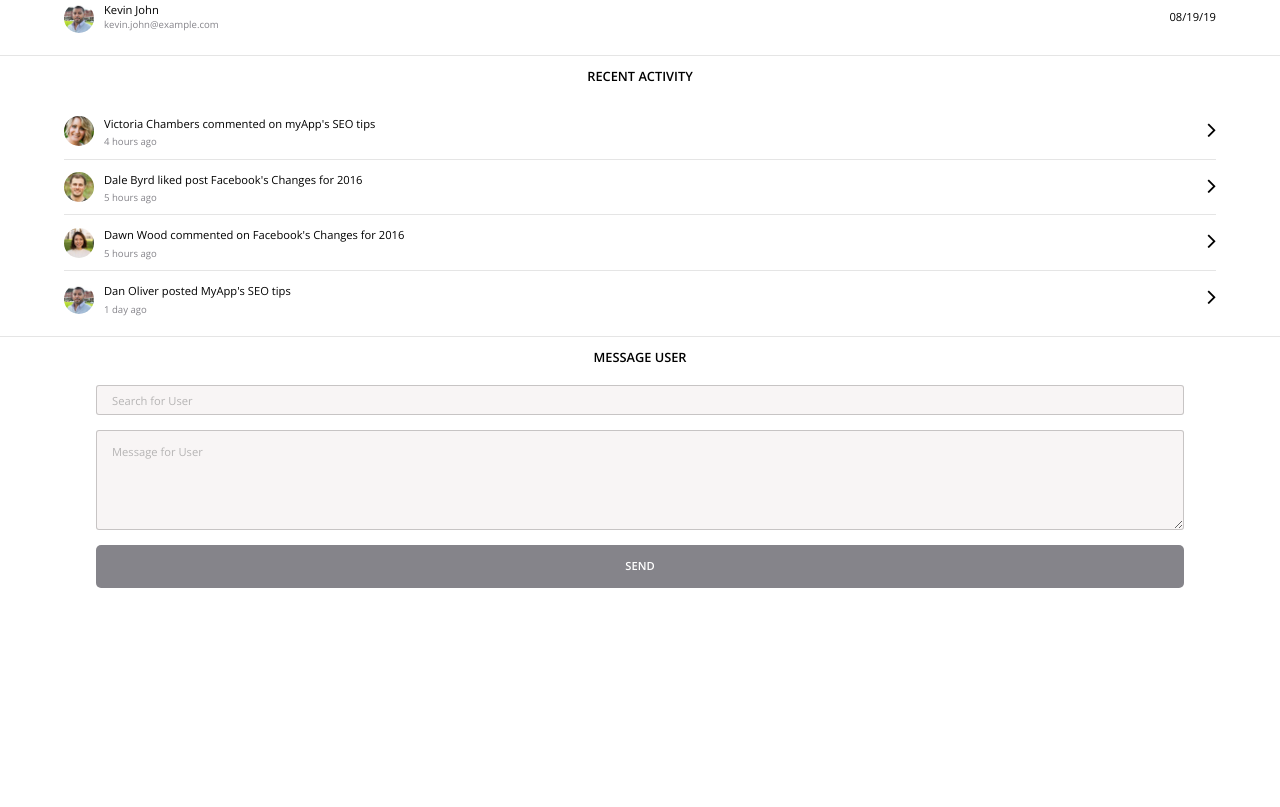
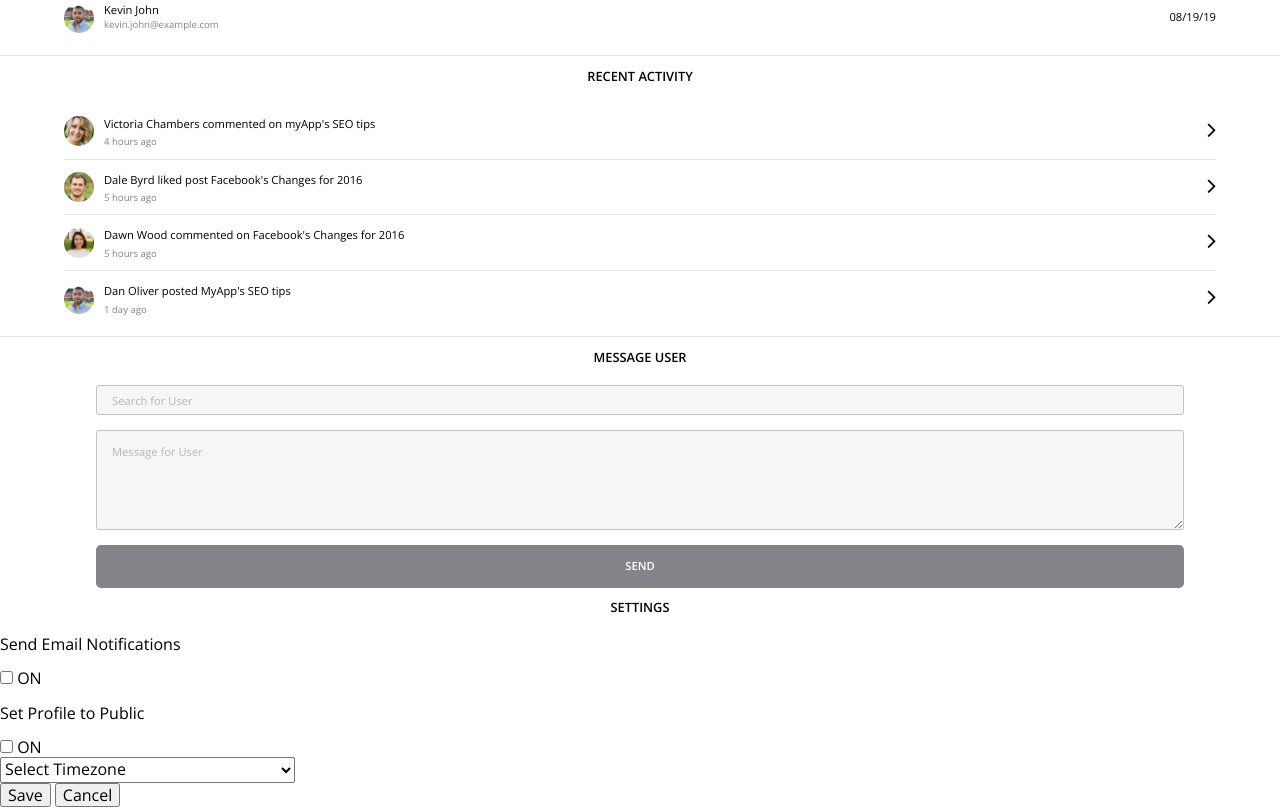
Before and after one commit to hindsjay/WebApp-Dashboard, a plain HTML site: page index.html in a window 1280 px wide. Shown: the part 3138-3945 px from the top of the page. Before the commit the page ends 3726 px from the top, so only its background shows below. Drawn offline with nearby package versions, Linux system fonts and the light colour scheme.

Commit message:
add markup for settings section

```diff
--- a/index.html
+++ b/index.html
@@ -82,7 +82,7 @@
         <div class="social-container">
           <div class="stats-container">
             <div class="social-image">
-              <svg version="1.1" id="Layer_1" viewBox="-20 -22 70 70" xmlns="http://www.w3.org/2000/svg">
+              <svg version="1.1" viewBox="-20 -22 70 70" xmlns="http://www.w3.org/2000/svg">
                 <path class="twitter-icon" fill="red" d="M32,3.1c-1.2,0.5-2.4,0.9-3.8,1c1.4-0.8,2.4-2.1,2.9-3.6c-1.3,0.8-2.7,1.3-4.2,1.6C25.8,0.8,24,0,22.2,0
                 c-3.6,0-6.6,2.9-6.6,6.6c0,0.5,0.1,1,0.2,1.5C10.3,7.8,5.5,5.2,2.2,1.2c-0.6,1-0.9,2.1-0.9,3.3c0,2.3,1.2,4.3,2.9,5.5
                 c-1.1,0-2.1-0.3-3-0.8c0,0,0,0.1,0,0.1c0,3.2,2.3,5.8,5.3,6.4c-0.6,0.1-1.1,0.2-1.7,0.2c-0.4,0-0.8,0-1.2-0.1
@@ -97,7 +97,7 @@
           </div>
           <div class="stats-container">
             <div class="social-image">
-              <svg id="Layer_1" viewBox="-20 -18 100 100" xmlns="http://www.w3.org/2000/svg">
+              <svg viewBox="-20 -18 100 100" xmlns="http://www.w3.org/2000/svg">
                 <path class="facebook-icon" fill="green" d="M40.43,21.739h-7.645v-5.014c0-1.883,1.248-2.322,2.127-2.322c0.877,0,5.395,0,5.395,0V6.125l-7.43-0.029  c-8.248,0-10.125,6.174-10.125,10.125v5.518h-4.77v8.53h4.77c0,10.947,0,24.137,0,24.137h10.033c0,0,0-13.32,0-24.137h6.77  L40.43,21.739z"/>
               </svg>
             </div>
@@ -108,7 +108,7 @@
           </div>
           <div class="stats-container">
             <div class="social-image">
-              <svg id="Layer_1" viewBox="-23 -22 75 75" xmlns="http://www.w3.org/2000/svg">
+              <svg viewBox="-23 -22 75 75" xmlns="http://www.w3.org/2000/svg">
                 <path class="google-icon" fill="blue" d="M17.7,25.7c0-0.3,0-0.5-0.1-0.8c-0.1-0.2-0.1-0.5-0.2-0.7c-0.1-0.2-0.2-0.4-0.3-0.7c-0.2-0.2-0.3-0.4-0.4-0.6
                 c-0.1-0.2-0.3-0.3-0.5-0.6c-0.2-0.2-0.4-0.4-0.5-0.5c-0.1-0.1-0.3-0.3-0.6-0.5c-0.3-0.2-0.5-0.4-0.6-0.4s-0.3-0.2-0.6-0.4
                 c-0.3-0.2-0.5-0.4-0.6-0.4c-0.2,0-0.5,0-1,0c-0.7,0-1.4,0-2,0.1c-0.7,0.1-1.4,0.2-2.1,0.5c-0.7,0.2-1.3,0.5-1.9,0.9s-1,0.8-1.3,1.4
@@ -229,6 +229,41 @@
         </form>
       </section>
 
+      <!-- settings section -->
+      <section class="settings">
+        <div class="section-header">
+          <h3>Settings</h3>
+        </div>
+        <div class="toggle-buttons-container">
+          <p class="button-title">Send Email Notifications</p>
+          <input type="checkbox" id="toggle-email" class="checkbox">
+          <label for="toggle-email" class="switch"><span class="on">ON</span></label>
+        </div>
+        <div class="toggle-buttons-container">
+          <p class="button-title">Set Profile to Public</p>
+          <input type="checkbox" id="toggle-profile" class="checkbox">
+          <label for="toggle-profile" class="switch"><span class="on">ON</span></label>
+        </div>
+        <div>
+          <select id="timezone" class="timezone">
+            <option disabled selected>Select Timezone</option>
+            <option value="atlantic">Atlantic Standard Time (AST)</option>
+            <option value="eastern">Eastern Standard Time (EST)</option>
+            <option value="central">Central Standard Time (CST)</option>
+            <option value="mountain">Mountain Standard Time (MST)</option>
+            <option value="pacific">Pacific Standard Time (PST)</option>
+            <option value="alaskan">Alaskan Standard Time (AKST)</option>
+            <option value="hawaii-aleutian">Hawaii-Aleutian Standard Time (HST)</option>
+            <option value="samoa">Samoa Standard Time (UTC-11)</option>
+            <option value="chamorro">Chamorro Standard Time (UTC+10)</option>
+          </select>
+        </div>
+        <div class="settings-button">
+          <button type="submit" class="save-button" id="save-button">Save</button>
+          <button type="submit" class="cancel-button" id="cancel-button">Cancel</button>
+        </div>
+      </section>
+
     </main>
   </div>  <!-- wrapper -->
 
```
